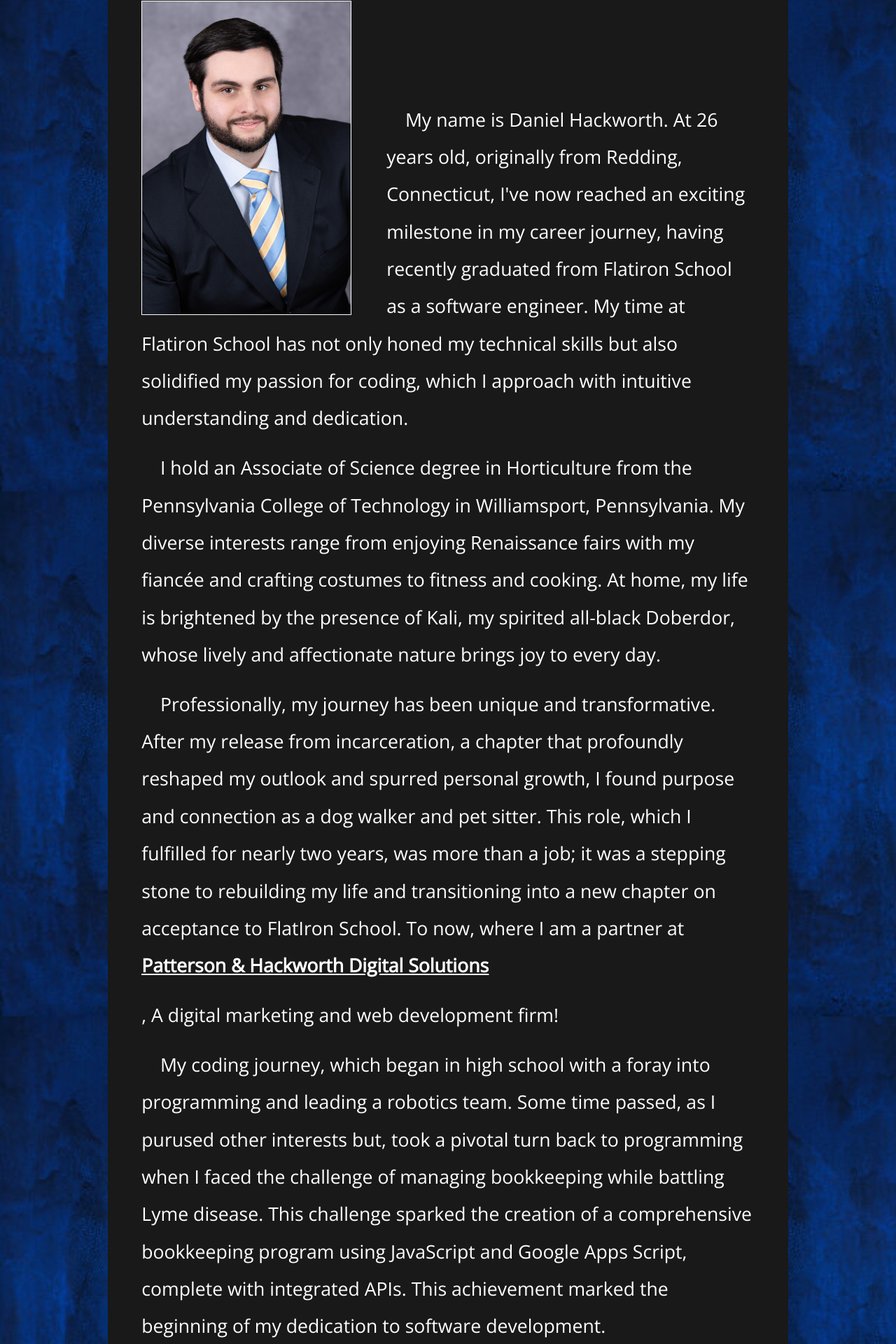
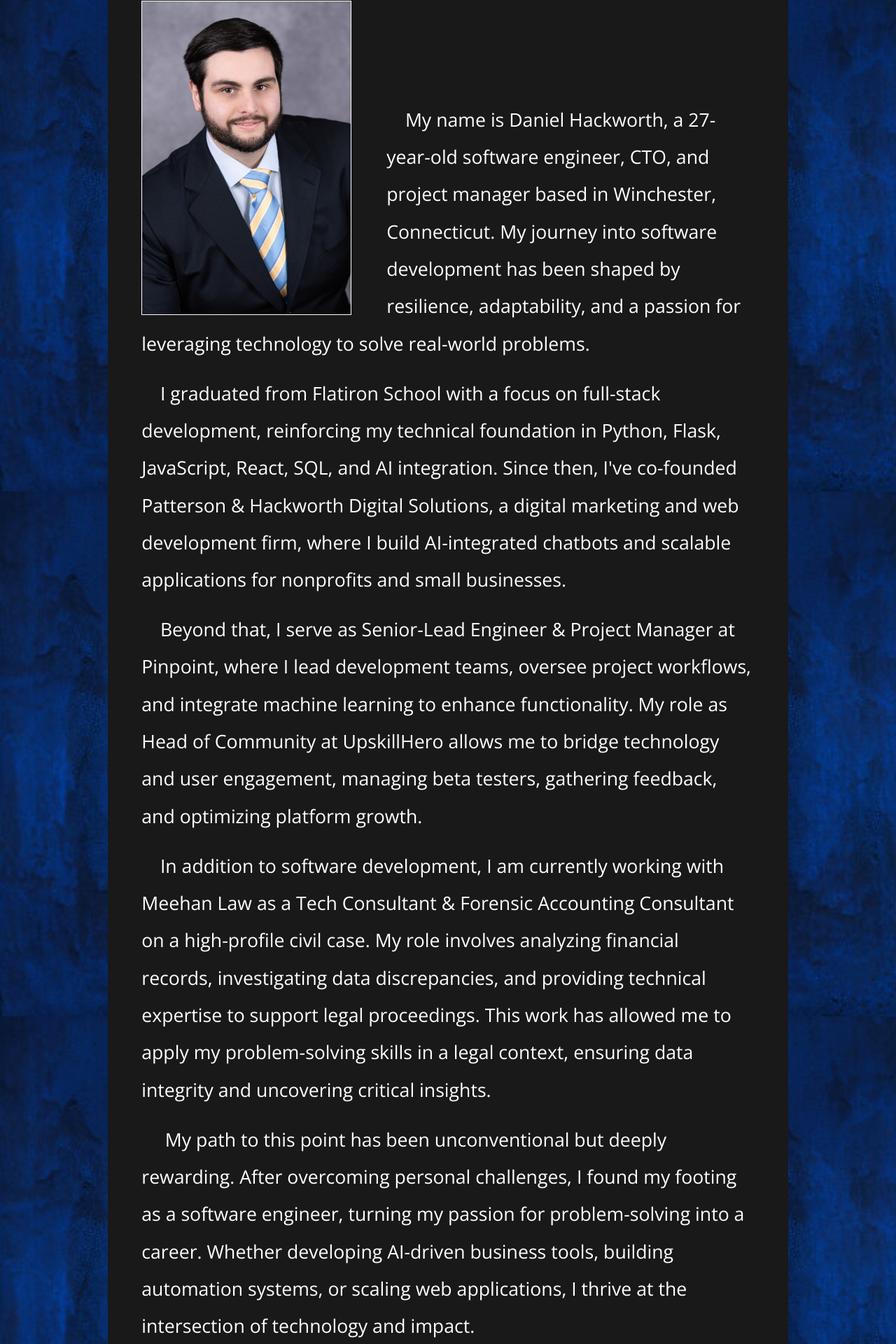
Before and after one commit to Din0saur5/Dan_Hackworth_website_React, a React (Vite) app: page /about in a window 1280 px wide. Shown: the part 128-2048 px from the top of the page at 70% size. Built offline with nearby package versions, Linux system fonts and the light colour scheme.

Commit message:
updat eabout me

```diff
--- a/src/App.css
+++ b/src/App.css
@@ -111,6 +111,10 @@
   object-fit: contain;
 
 
+}
+
+.initial {
+  flex-direction: row;
 }
 
 article{
--- a/src/routes/About.jsx
+++ b/src/routes/About.jsx
@@ -14,27 +14,21 @@
             />
             <br/> <br/>
       <p className='about-text initial'>
-      &emsp;My name is Daniel Hackworth. At 26 years old, originally from Redding, Connecticut, I've now reached an exciting milestone in my career journey, having recently graduated from Flatiron School as a software engineer. My time at Flatiron School has not only honed my technical skills but also solidified my passion for coding, which I approach with intuitive understanding and dedication.
-      </p>
+      &emsp;My name is Daniel Hackworth, a 27-year-old software engineer, CTO, and project manager based in Winchester, Connecticut. My journey into software development has been shaped by resilience, adaptability, and a passion for leveraging technology to solve real-world problems.</p>
       <p className='about-text'>
-      &emsp;I hold an Associate of Science degree in Horticulture from the Pennsylvania College of Technology in Williamsport, Pennsylvania. My diverse interests range from enjoying Renaissance fairs with my fiancée and crafting costumes to fitness and cooking. At home, my life is brightened by the presence of Kali, my spirited all-black Doberdor, whose lively and affectionate nature brings joy to every day.
-         </p>
+      &emsp;I graduated from Flatiron School with a focus on full-stack development, reinforcing my technical foundation in Python, Flask, JavaScript, React, SQL, and AI integration. Since then, I've co-founded Patterson & Hackworth Digital Solutions, a digital marketing and web development firm, where I build AI-integrated chatbots and scalable applications for nonprofits and small businesses. </p>
 
-       <p className='about-text'> &emsp;Professionally, my journey has been unique and transformative. After my release from incarceration, a chapter that profoundly reshaped my outlook and spurred personal growth, I found purpose and connection as a dog walker and pet sitter. This role, which I fulfilled for nearly two years, was more than a job; it was a stepping stone to rebuilding my life and transitioning into a new chapter on acceptance to FlatIron School. To now, where I am a partner at <a href='https://www.pattersonhackworth.com/' className='about-text'><b><u>Patterson & Hackworth Digital Solutions</u></b></a>, A digital marketing and web development firm!
-          </p>
+       <p className='about-text'> &emsp;Beyond that, I serve as Senior-Lead Engineer & Project Manager at Pinpoint, where I lead development teams, oversee project workflows, and integrate machine learning to enhance functionality. My role as Head of Community at UpskillHero allows me to bridge technology and user engagement, managing beta testers, gathering feedback, and optimizing platform growth.</p>
 
           <p className='about-text'>
-          &emsp;My coding journey, which began in high school with a foray into programming and leading a robotics team. Some time passed, as I purused other interests but, took a pivotal turn back to programming when I faced the challenge of managing bookkeeping while battling Lyme disease. This challenge sparked the creation of a comprehensive bookkeeping program using JavaScript and Google Apps Script, complete with integrated APIs. This achievement marked the beginning of my dedication to software development.
-           </p>
+          &emsp;In addition to software development, I am currently working with Meehan Law as a Tech Consultant & Forensic Accounting Consultant on a high-profile civil case. My role involves analyzing financial records, investigating data discrepancies, and providing technical expertise to support legal proceedings. This work has allowed me to apply my problem-solving skills in a legal context, ensuring data integrity and uncovering critical insights.</p>
            <p className='about-text'> &emsp;
-           Since then, I have embarked on several exciting projects, showcasing my expanded skill set. CozShare, a full-stack application using Flask and React, was inspired by my interest in building specialized social networks. My web app, Eatsy, demonstrates my ability to create stylish and intuitive designs for sharing recipes, incorporating modern security practices. Additionally, my involvement in DreamScape VR, a front-end forward web app for an innovative VR game, highlights my skills in creating dynamic user experiences. I&apos;ve also developed Create-Hackworth-App, a tool to assist peers with integrating modern solutions in their projects.
-        </p>
+           My path to this point has been unconventional but deeply rewarding. After overcoming personal challenges, I found my footing as a software engineer, turning my passion for problem-solving into a career. Whether developing AI-driven business tools, building automation systems, or scaling web applications, I thrive at the intersection of technology and impact.</p>
         <p className='about-text'>
-          &emsp;Now, as a graduate equipped with a robust portfolio of technical projects and a deep understanding of software engineering principles, I am eager to apply my skills in a professional setting. My journey has been marked by resilience, creativity, and a relentless pursuit of growth. I look forward to exploring opportunities where my unique blend of technical expertise, life experiences, and personal values can contribute significantly to innovative projects and teams.
-           </p>
+          &emsp;When I’m not coding, I enjoy Renaissance fairs, costume crafting, fitness, and cooking. At home, my Doberdor, Kali, ensures life is never dull. </p>
 
      <p className='about-text' style={{'textAlign':'center'}}>Thanks for reading! -- click to download my resume!
-     <a href="/Daniel_Hackworth_Resume_2024.pdf" download>
+     <a href="/Daniel_Hackworth_Resume_2025.pdf" download>
       <img style={{height:'7rem'}} src="/Photos/resume-icon-png-19026.png" />
       </a>
       </p>
```
Also changed, not shown: 1 other file (tests, documents, lock files or other folders).
